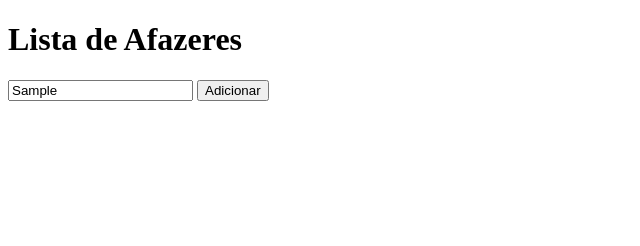
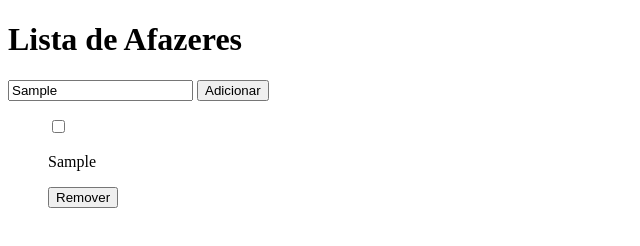
Before and after one commit to zighue1/DevInHouse, a plain HTML site: page index.html in a window 1280 px wide. Both pictures are taken after typing "Sample" into the empty fields and a click on the button "Adicionar". Shown: the whole page, without its empty margins (0-640 px from the left). Drawn offline with Linux system fonts and the light colour scheme.

Commit message:
Funcoes addItem, riscaItem, remover

```diff
--- a/index.html
+++ b/index.html
@@ -11,7 +11,7 @@
 <body>
     <h1>Lista de Afazeres</h1>
     <input type="text" id="inputTarefa" placeholder="Digite uma tarefa...">
-    <button id="btn-add">Adicionar</button>
+    <button id="btn-add" onclick="addItem()">Adicionar</button>
     <ul>
 
     </ul>
--- a/script.js
+++ b/script.js
@@ -0,0 +1,21 @@
+const btnAdd = document.querySelector('#btn-add')
+const inputTarefa = document.querySelector('#inputTarefa')
+const lista = document.querySelector('ul')
+
+function addItem(){
+    lista.innerHTML += ` <input type = "checkbox" onchange='riscaItem(this)'><p>${inputTarefa.value}</p><button onclick='remover(this)'>Remover</button><br>`
+}
+
+function riscaItem(e){
+    if(e.nextSibling.style.textDecoration !== 'line-through'){
+        e.nextSibling.style.textDecoration = 'line-through'
+    }else{
+        e.nextSibling.style.textDecoration = 'none'
+    }
+}
+
+function remover(e){
+    e.previousSibling.previousSibling.remove()
+    e.previousSibling.remove()
+    e.remove()
+}
```
